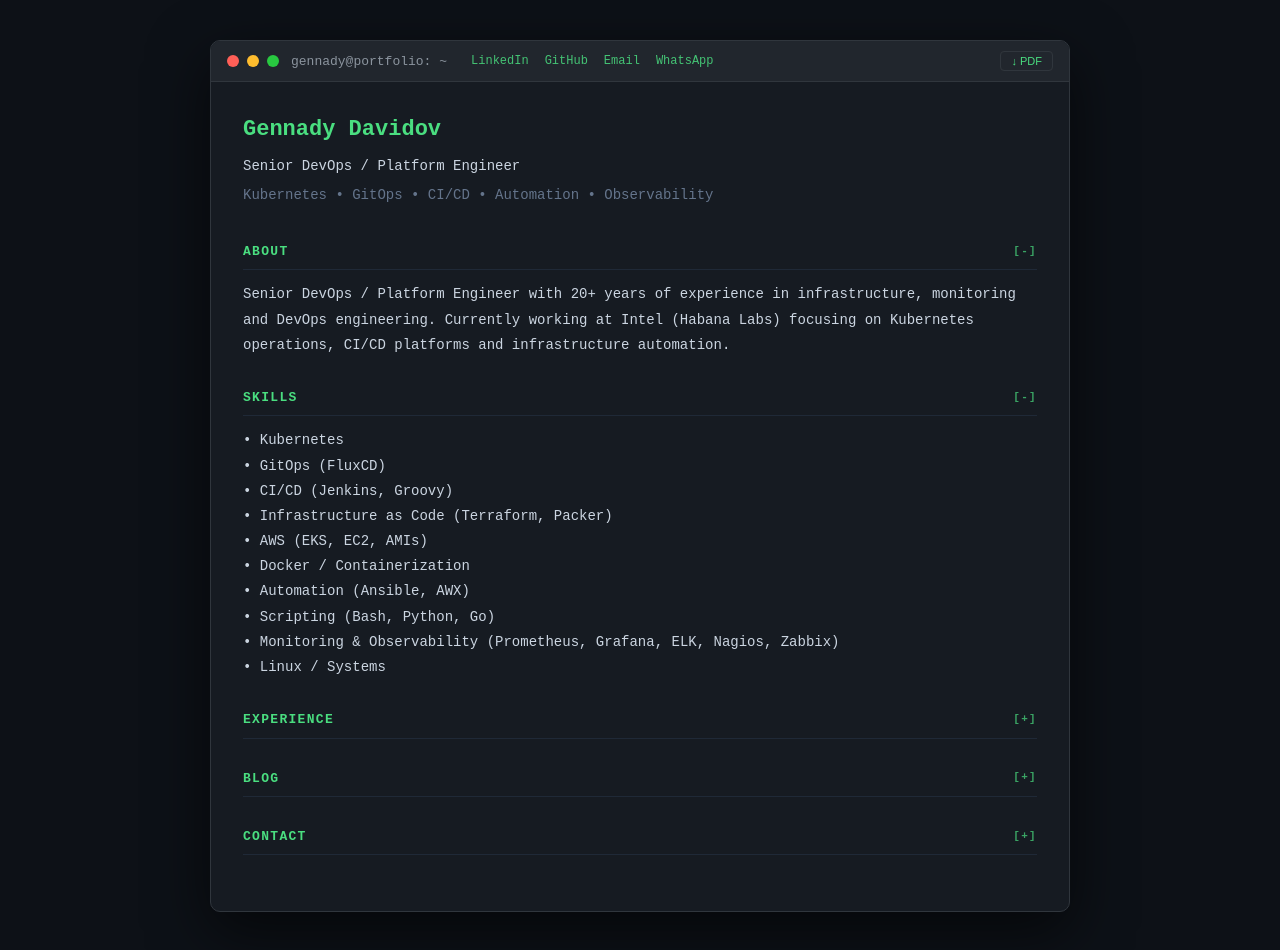
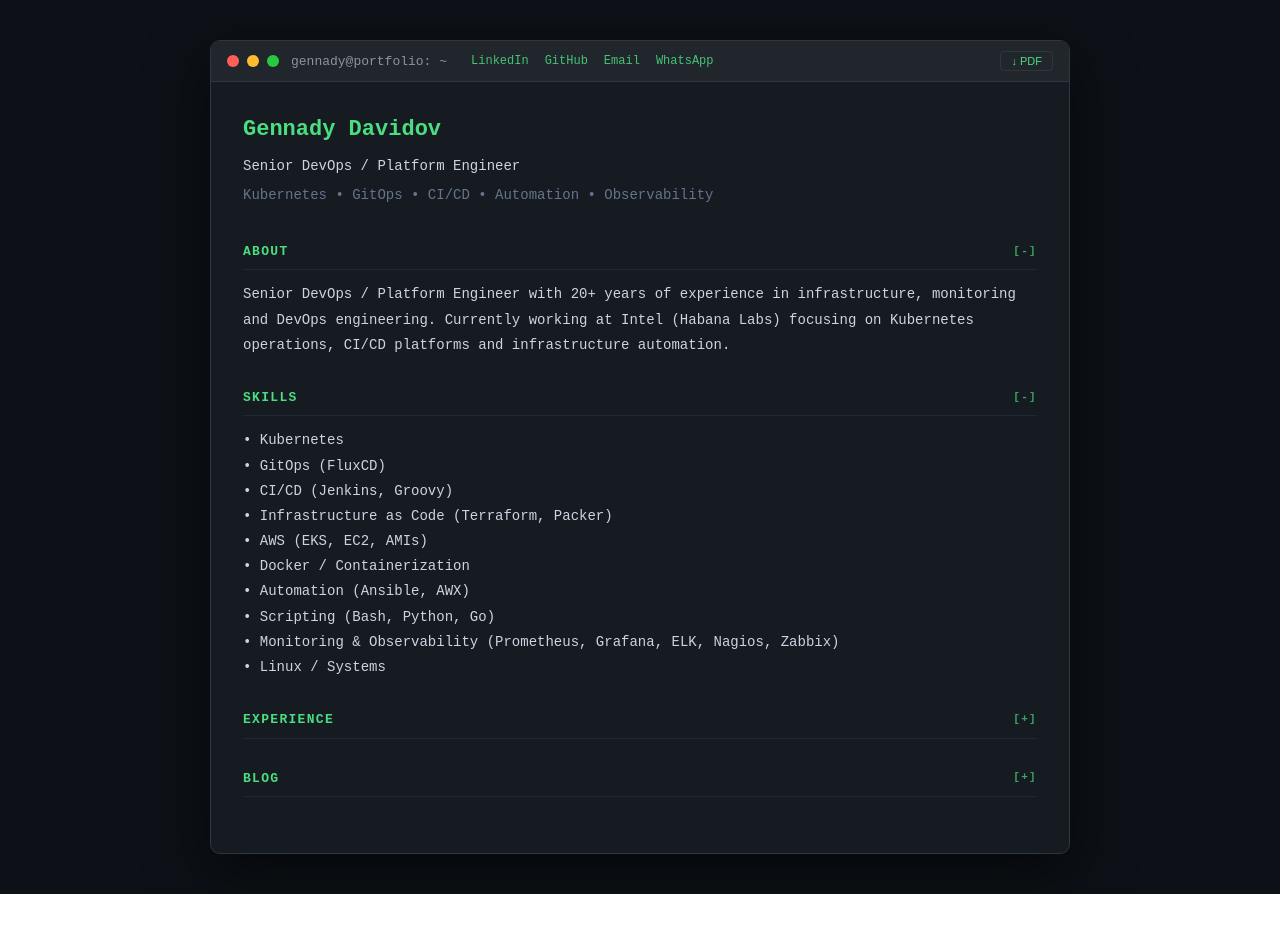
Before and after one commit to gennadyd/gennadyd.github.io, a React (Vite) app: page / in a window 1280 px wide. After the commit the page ends 894 px from the top, so only its background shows below. Built offline with nearby package versions, Linux system fonts and the light colour scheme.

Commit message:
refactor: remove redundant contact section (links are in title bar)

```diff
--- a/src/App.jsx
+++ b/src/App.jsx
@@ -1,6 +1,6 @@
 import { useState } from "react";
 
-const SECTIONS = ["about", "skills", "experience", "blog", "contact"];
+const SECTIONS = ["about", "skills", "experience", "blog"];
 
 export default function DevopsTerminalPortfolio() {
   const [collapsed, setCollapsed] = useState(
@@ -252,14 +252,7 @@ export default function DevopsTerminalPortfolio() {
               ))}
             </Section>
 
-            <Section id="contact" title="Contact">
-              <div style={{ display: "flex", gap: 24, flexWrap: "wrap" }}>
-                <a style={{ color: "#4ade80" }} href="https://www.linkedin.com/in/gennadyd/">LinkedIn</a>
-                <a style={{ color: "#4ade80" }} href="https://github.com/gennadyd">GitHub</a>
-                <a style={{ color: "#4ade80" }} href="mailto:gennady.davidov@gmail.com">Email</a>
-                <a style={{ color: "#4ade80" }} href="https://wa.me/9726325557">WhatsApp</a>
-              </div>
-            </Section>
+
 
           </div>
         </div>
```
